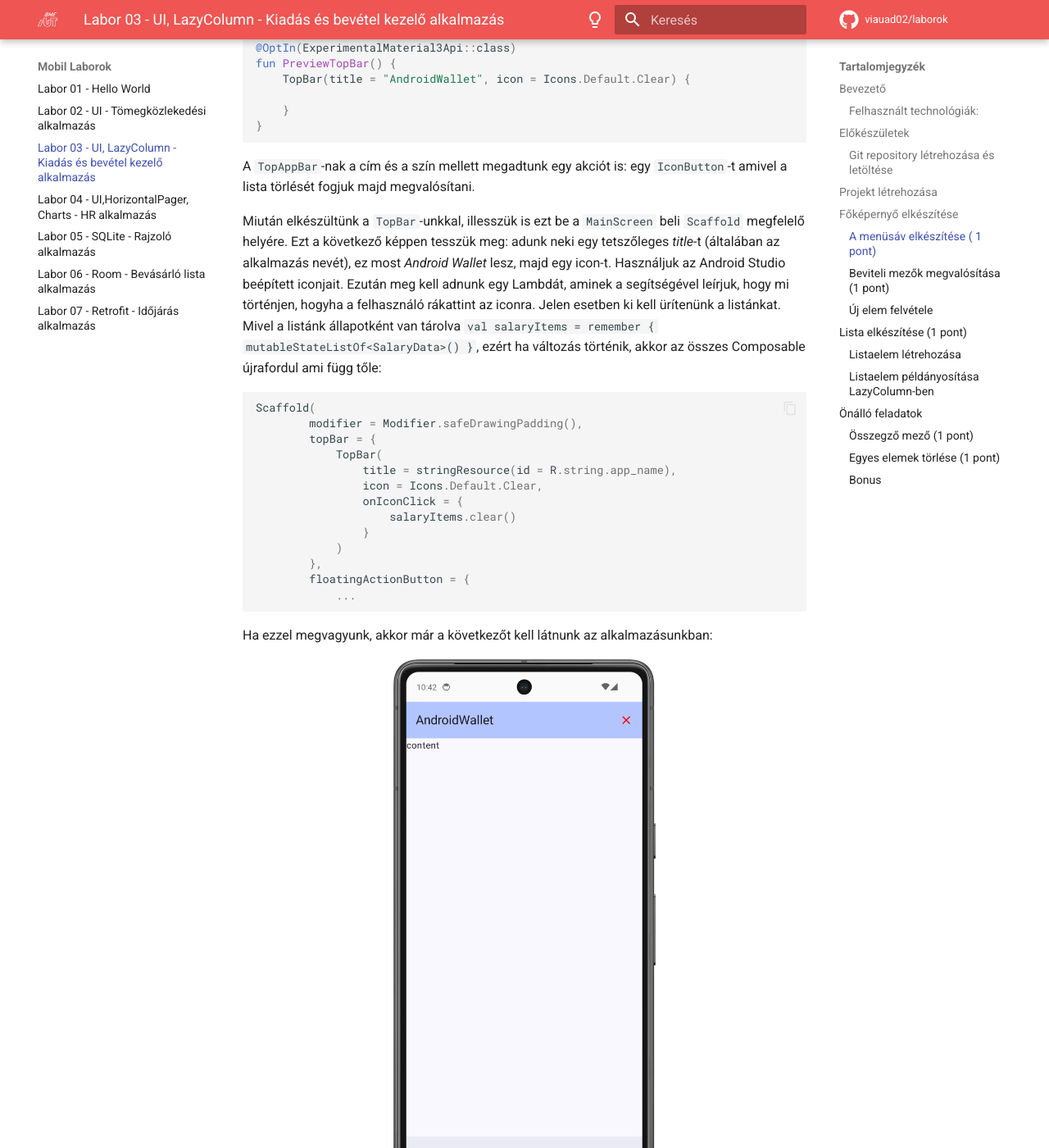
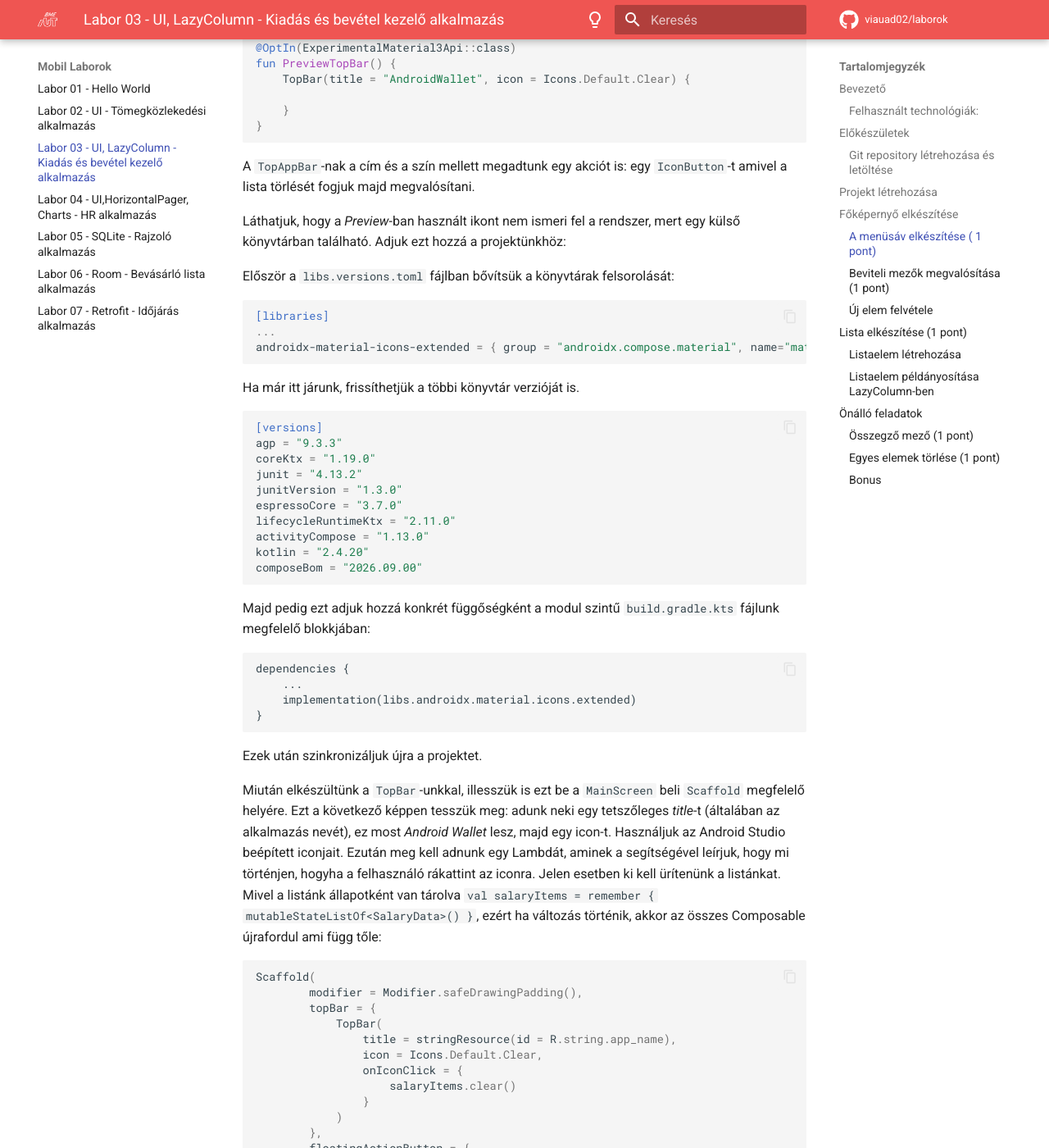
Before and after one commit to VIAUAD02/laborok, an MkDocs documentation site: the page built from docs/laborok/03-android-ui-adv/index.md, in a window 1280 px wide and 1400 px high, scrolled down 7772 px. Shown: the whole window at 82% size. Built offline with MkDocs 1.6.1 and Material for MkDocs 9.7.7, drawn with Linux system fonts in a browser that asks for light colours; comment, search, counter and statistics services are not loaded; some of the changed text lies outside the part shown.

Commit message:
2026 lab03 update

````diff
--- a/docs/laborok/03-android-ui-adv/index.md
+++ b/docs/laborok/03-android-ui-adv/index.md
@@ -272,6 +272,45 @@ fun PreviewTopBar() {
 ```
 
 A `TopAppBar`-nak a cím és a szín mellett megadtunk egy akciót is: egy `IconButton`-t amivel a lista törlését fogjuk majd megvalósítani.
+
+Láthatjuk, hogy a *Preview*-ban használt ikont nem ismeri fel a rendszer, mert egy külső könyvtárban található. Adjuk ezt hozzá a projektünkhöz:
+
+Először a `libs.versions.toml` fájlban bővítsük a könyvtárak felsorolását:
+
+```toml
+[libraries]
+...
+androidx-material-icons-extended = { group = "androidx.compose.material", name="material-icons-extended" }
+```
+
+Ha már itt járunk, frissíthetjük a többi könyvtár verzióját is.
+
+```toml
+[versions]
+agp = "9.3.3"
+coreKtx = "1.19.0"
+junit = "4.13.2"
+junitVersion = "1.3.0"
+espressoCore = "3.7.0"
+lifecycleRuntimeKtx = "2.11.0"
+activityCompose = "1.13.0"
+kotlin = "2.4.20"
+composeBom = "2026.09.00"
+```
+
+Majd pedig ezt adjuk hozzá konkrét függőségként a modul szintű `build.gradle.kts` fájlunk megfelelő blokkjában:
+
+```kts
+dependencies {
+    ...
+    implementation(libs.androidx.material.icons.extended)
+}
+```
+
+
+
+Ezek után szinkronizáljuk újra a projektet.
+
 
 Miután elkészültünk a `TopBar`-unkkal, illesszük is ezt be a `MainScreen` beli `Scaffold` megfelelő helyére. Ezt a következő képpen tesszük meg: adunk neki egy tetszőleges *title*-t (általában az alkalmazás nevét), ez most *Android Wallet* lesz, majd egy icon-t. Használjuk az Android Studio beépített iconjait. Ezután meg kell adnunk egy Lambdát, aminek a segítségével leírjuk, hogy mi történjen, hogyha a felhasználó rákattint az iconra. Jelen esetben ki kell ürítenünk a listánkat. Mivel a listánk állapotként van tárolva `val salaryItems = remember { mutableStateListOf<SalaryData>() }`, ezért ha változás történik, akkor az összes Composable újrafordul ami függ tőle:
 
````
Also changed, not shown: other parts of docs/laborok/03-android-ui-adv/index.md (+3 -3 lines).
